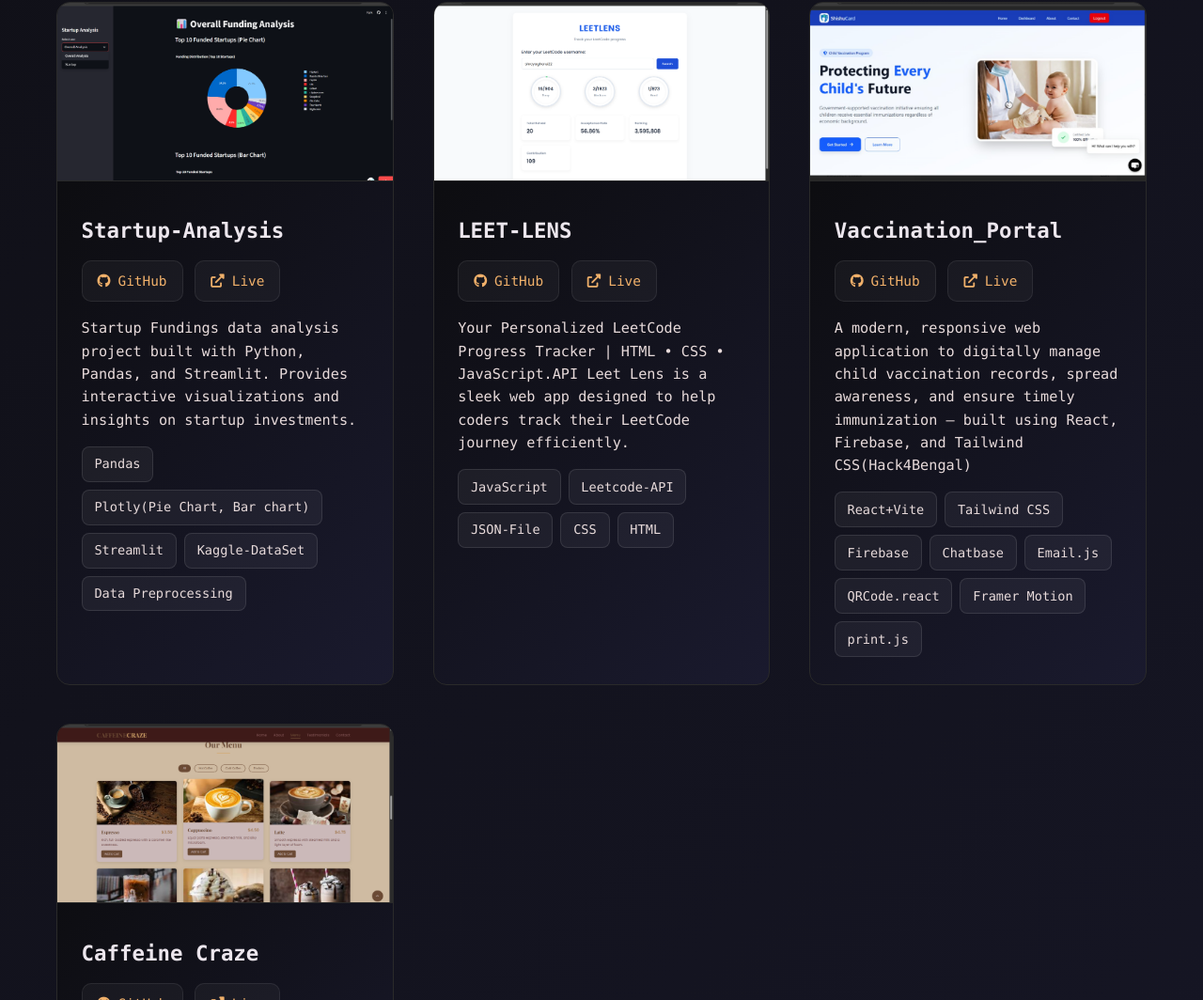
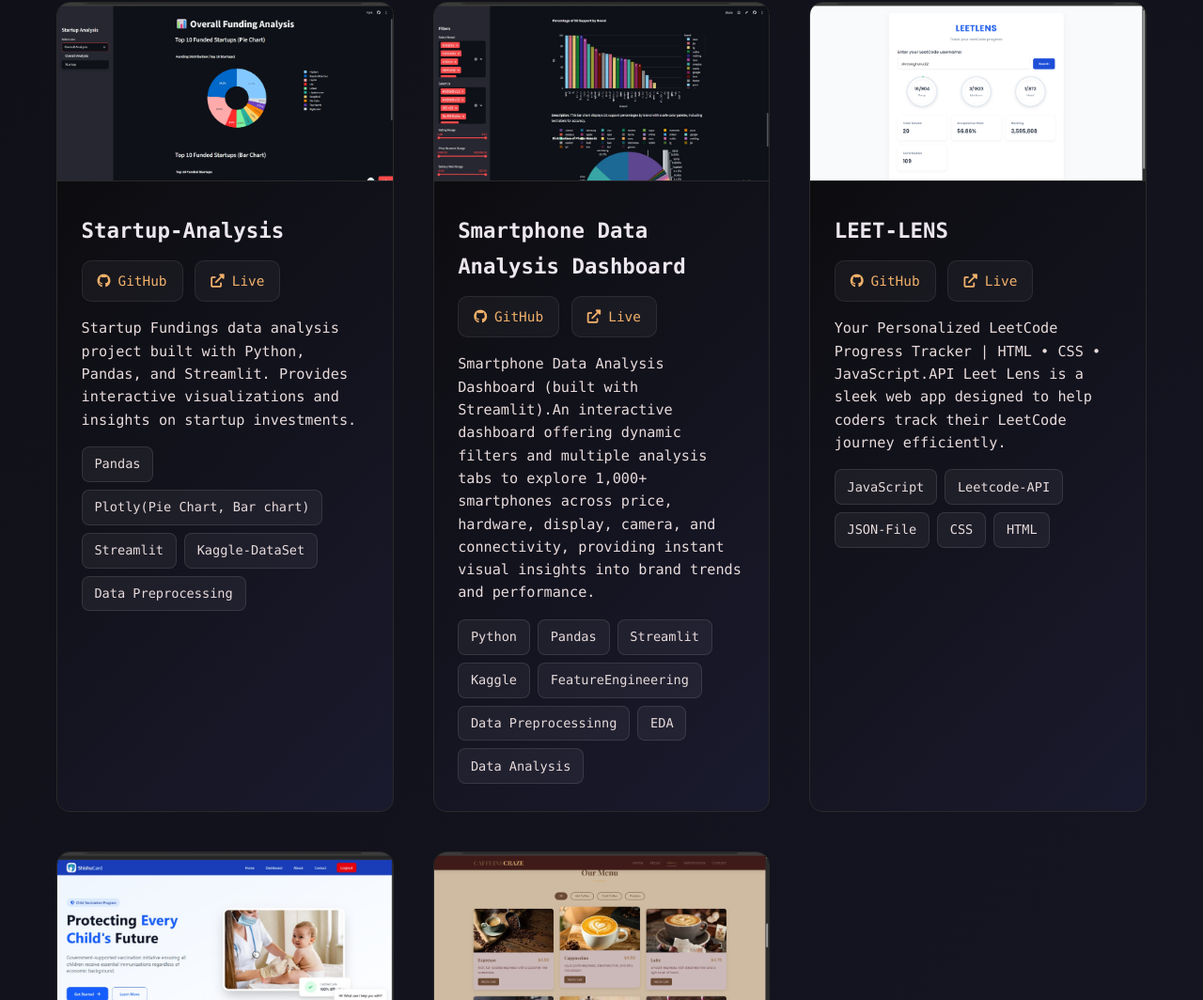
Before and after one commit to shreyaghorui222004/ShreyaGhorui_Portfolio, a plain HTML site: page index.html in a window 1280 px wide. Shown: the part 3060-4124 px from the top of the page at 94% size. Drawn offline with Linux system fonts and the light colour scheme.

Commit message:
Portfolio

```diff
--- a/index.html
+++ b/index.html
@@ -1617,7 +1617,32 @@ footer p {
                 </div>
             </div>
 
-            <!-- Project 2 -->
+             <!-- Project 2 -->
+            <div class="project-card-new">
+                <img src="project image.jpg" alt="LifeSync-Hub Preview" class="project-img">
+                <div class="project-content">
+                    <h3>Smartphone Data Analysis Dashboard</h3>
+                    <div class="project-links">
+                        <a href="https://github.com/shreyaghorui222004/Smartphones_Data_Analysis" target="_blank" class="btn-project"><i class="fab fa-github"></i> GitHub</a>
+                        <a href="https://smartphonesdataanalysis.streamlit.app/" class="btn-project"><i class="fas fa-external-link-alt"></i> Live</a>
+                    </div>
+                    <p class="project-desc">
+                         Smartphone Data Analysis Dashboard (built with Streamlit).An interactive dashboard offering dynamic filters and multiple analysis tabs to explore 1,000+ smartphones across price, hardware, display, camera, and connectivity, providing instant visual insights into brand trends and performance.
+                    </p>
+                    <div class="tech-tags">
+                        <span class="tech-tag">Python</span>
+                        <span class="tech-tag">Pandas</span>
+                        <span class="tech-tag">Streamlit</span>
+                        <span class="tech-tag">Kaggle</span>
+                        <span class="tech-tag">FeatureEngineering</span>
+                         <span class="tech-tag">Data Preprocessinng</span>
+                          <span class="tech-tag">EDA</span>
+                           <span class="tech-tag">Data Analysis</span>
+                    </div>
+                </div>
+            </div>
+
+            <!-- Project 3 -->
             <div class="project-card-new">
                 <img src="Leetlens.png" alt="LifeSync-Hub Preview" class="project-img">
                 <div class="project-content">
@@ -1641,7 +1666,7 @@ footer p {
                 </div>
             </div>
 
-            <!--project 3-->
+            <!--project 4-->
             <div class="project-card-new">
                 <img src="Vacination-portal.png" alt="IngrecipeAI Preview" class="project-img">
                 <div class="project-content">
```
Also changed, not shown: project image.jpg (added).
